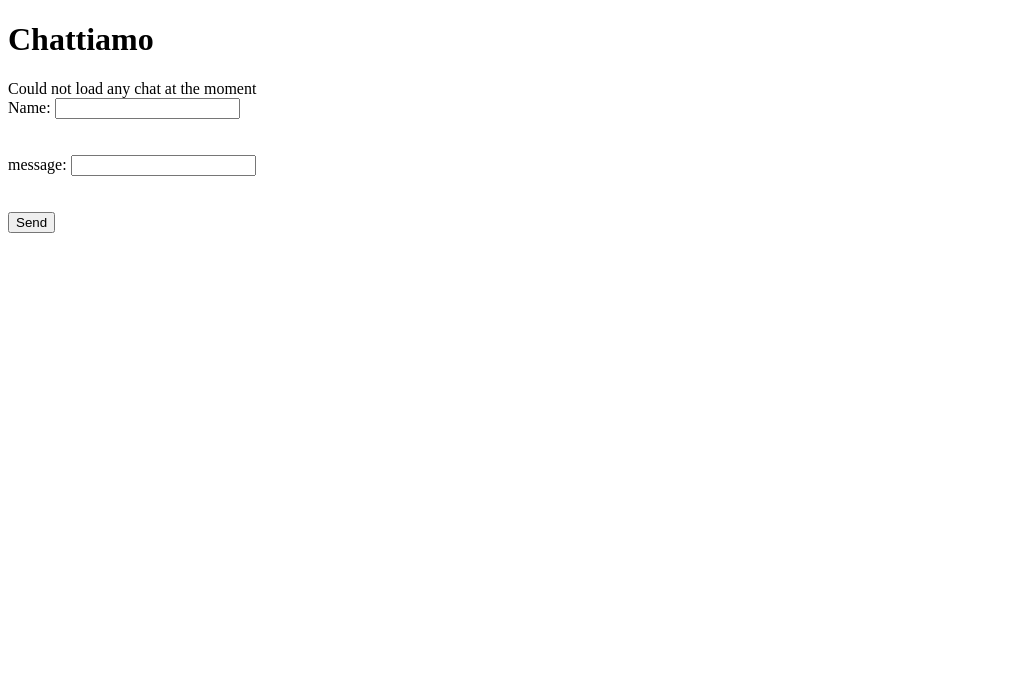
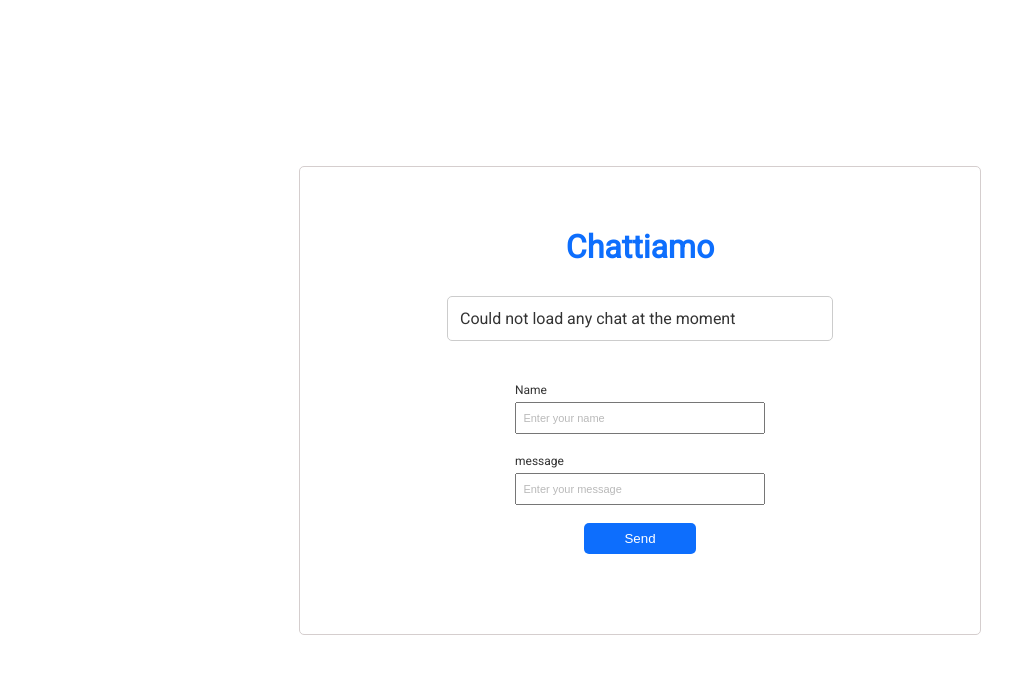
Before and after one commit to ike-agu/chat_app, a website: page frontend/index.html in a window 1280 px wide. Shown: the whole page, without its empty margins (0-1036 px from the left). Drawn offline with Linux system fonts and the light colour scheme; no server answers.

Commit message:
style: Add css for UI styling

```diff
--- a/frontend/app.js
+++ b/frontend/app.js
@@ -9,17 +9,43 @@ const form = document.getElementById("message-form");
 
 const API_URL = "http://localhost:3000";
 
-async function loadChat(){
+async function loadChat() {
+  // Check scroll position BEFORE rendering
+  const isNearBottom =
+    displayChatArea.scrollHeight -
+      displayChatArea.scrollTop -
+      displayChatArea.clientHeight <
+    50;
+
   try {
     const res = await fetch(`${API_URL}/chat`);
     const data = await res.json();
 
-    displayChatArea.textContent = ""
-    data.forEach(element => {
-      let userMessage = document.createElement("p");
-      userMessage.textContent = `${element.name} - ${element.text}`
-      displayChatArea.appendChild(userMessage);
+    displayChatArea.textContent = "";
+    data.forEach((element) => {
+      const messageAreaDiv = document.createElement("div");
+      messageAreaDiv.className = "chat-message";
+
+      const nameEl = document.createElement("div");
+      nameEl.className = "chat-name";
+      nameEl.textContent = element.name;
+
+      const textEl = document.createElement("div");
+      textEl.className = "chat-text";
+      textEl.textContent = element.text;
+
+      messageAreaDiv.appendChild(nameEl);
+      messageAreaDiv.appendChild(textEl);
+      displayChatArea.appendChild(messageAreaDiv);
     });
+
+    // Scroll ONLY if user was near bottom
+    if (isNearBottom) {
+      requestAnimationFrame(() => {
+        displayChatArea.scrollTop = displayChatArea.scrollHeight;
+      });
+    }
+
   } catch (err) {
     displayChatArea.textContent = "Could not load any chat at the moment";
     console.error(err);
@@ -35,7 +61,7 @@ async function sendChat(event){
 
    const name = nameInput.value.trim()
    const text = textInput.value.trim()
-  // ==add validation=====
+  // add validation
   if(!name || !text){
     messageAlert.textContent = "please enter both name and text";
     return;
--- a/frontend/index.html
+++ b/frontend/index.html
@@ -5,38 +5,37 @@
   <meta charset="UTF-8">
   <meta name="viewport" content="width=device-width, initial-scale=1.0">
   <title>Chattiamo</title>
+  <link rel="stylesheet" href="https://fonts.googleapis.com/css?family=Roboto">
+  <link rel="stylesheet" href="styles.css">
   <script defer src="app.js"></script>
 </head>
 
 <body>
   <div class="container">
     <h1>Chattiamo</h1>
-
+    <main>
       <div id="display-message"></div>
       <section id="card">
         <form action="#" id="message-form">
           <div class="card">
-          <label for="name-input">
-            Name:
-            <input type="text" id="name-input" name="name" required>
+            <label class="text" for="name-input">
+              Name
+              <input type="text" id="name-input" name="name" placeholder="Enter your name" required>
             </label>
           </div>
 
-        <br><br>
           <div class="card">
-          <label for="message-input">
-            message:
-            <input type="text" id="message-input" name="message" required>
+            <label class="text" for="message-input">
+              message
+              <input type="text" id="message-input" name="message" placeholder="Enter your message" required>
             </label>
           </div>
-
-        <br><br>
 
           <button type="submit" id="send-btn">Send</button>
           <p id="message-alert"></p>
         </form>
       </section>
-
+    </main>
   </div>
 
 </body>
--- /dev/null
+++ b/frontend/styles.css
@@ -0,0 +1,113 @@
+body {
+  margin: 0;
+  min-height: 100vh;
+  display: flex;
+  justify-content: center; /* horizontal center */
+  align-items: center;     /* vertical center */
+  font-family: Roboto, sans-serif;
+  color: #333333;
+}
+
+.container{
+  width: 600px;
+  margin: 0 auto;
+  padding: 2.5rem;
+  border: 1px solid rgb(213, 206, 206);
+  border-radius: 5px;
+}
+
+.container h1{
+  margin-bottom: 1.5rem;
+  color: #0d6efd;
+  text-align: center;
+
+}
+
+#display-message {
+  max-height: 400px;
+  overflow-y: auto;
+  border: 1px solid #ccc;
+  padding: 0.75rem;
+  margin-bottom: 1rem;
+  border-radius: 5px;
+  width: 60%;
+  margin: 30px auto;
+  font-size: 16px;
+}
+
+#message-form{
+margin-bottom: 1rem;
+}
+
+ input[type="text"] {
+  padding: 0.4rem;
+  margin-top: 0.25rem;
+  box-sizing: border-box;
+  width: 250px;
+}
+
+#message-form {
+  display: flex;
+  flex-direction: column;
+  align-items: center;
+}
+
+#message-form input{
+  display: flex;
+}
+
+label.text{
+  font-size: 12px;
+}
+
+input::placeholder {
+  opacity: 0.5;
+  font-size: 11px;
+}
+
+#send-btn {
+  padding: 0.5rem 2.5rem;
+  border-radius: 5px;
+  background-color: #0d6efd;
+  color: white;
+  border: none;
+  cursor: pointer;
+  margin-top: 10px;
+}
+
+#send-btn:hover {
+  background-color: #0b5ed7;
+  color: rgb(255, 255, 255);
+}
+
+/* alert messages spacing */
+#message-alert {
+  margin-top: 0.5rem;
+}
+
+/* ===chat area and text style== */
+.chat-message {
+  margin-bottom: 12px;
+  padding: 8px;
+}
+
+.chat-name {
+  font-style: italic;
+  font-size: 12px;
+  margin-bottom: 4px;
+  color: #0030f1;;
+}
+
+.chat-text {
+  background-color: #e0f4ff;
+  padding: 6px 10px;
+  border-radius: 6px;
+  /* fixes issue with horizontal overflow*/
+  white-space: normal;
+  overflow-wrap: anywhere;
+  word-break: break-word;
+}
+
+.card{
+  padding: 8px;
+}
```
Lines whose indentation alone changed are shown as unchanged.
